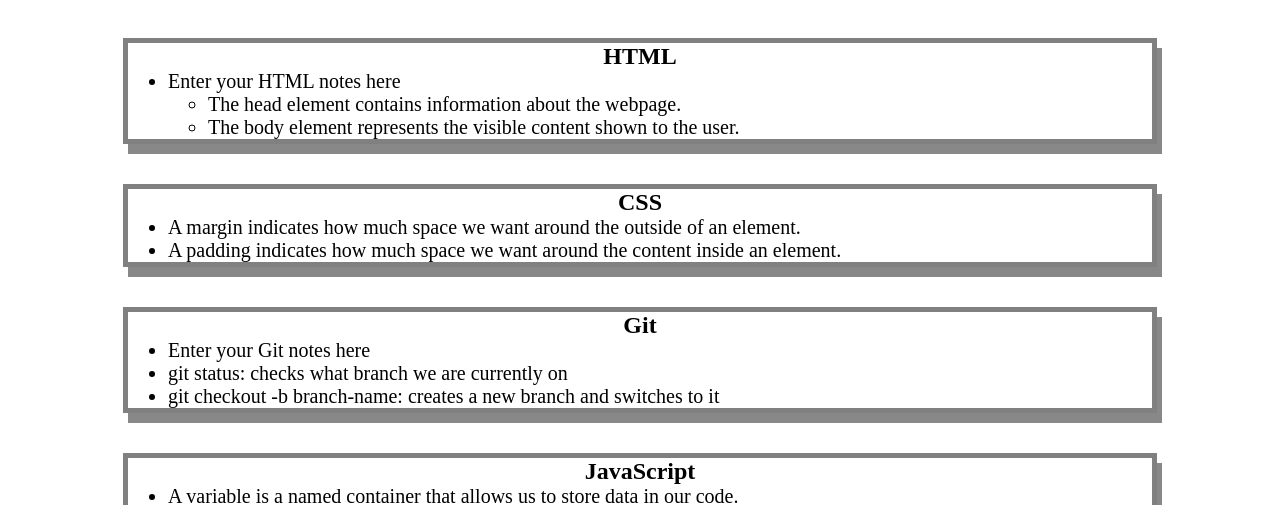
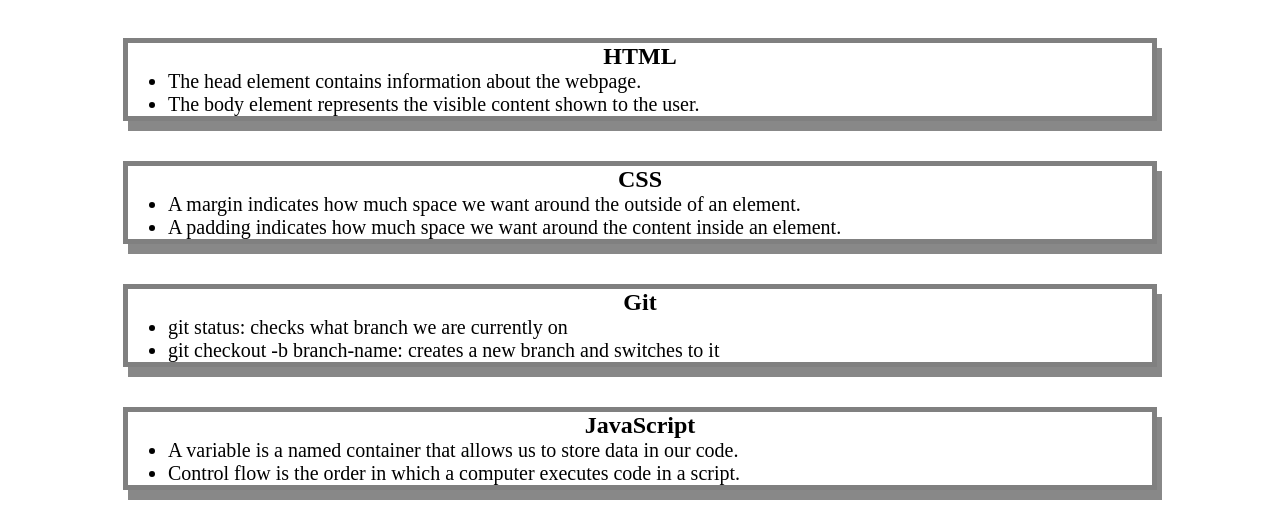
Before and after one commit to Pick1100/prework-study-guide, a plain HTML site: page index.html in a window 1280 px wide. Shown: the part 122-627 px from the top of the page. Drawn offline with Linux system fonts and the light colour scheme.

Commit message:
Fixed bullet points

```diff
--- a/index.html
+++ b/index.html
@@ -18,11 +18,8 @@
       <section class="card" id="html-section">
         <h2>HTML</h2>
         <ul>
-          <li>Enter your HTML notes here</li>
-          <ul>
             <li>The head element contains information about the webpage.</li>
             <li>The body element represents the visible content shown to the user.</li>
-          </ul>
         </ul>
 
       </section>
@@ -39,9 +36,6 @@
 
       <section class="card" id="git-section">
         <h2>Git</h2>
-        <ul>
-          <li>Enter your Git notes here</li>
-        </ul>
         <ul>
           <li>git status: checks what branch we are currently on</li>
           <li>git checkout -b branch-name: creates a new branch and switches to it</li>
```
